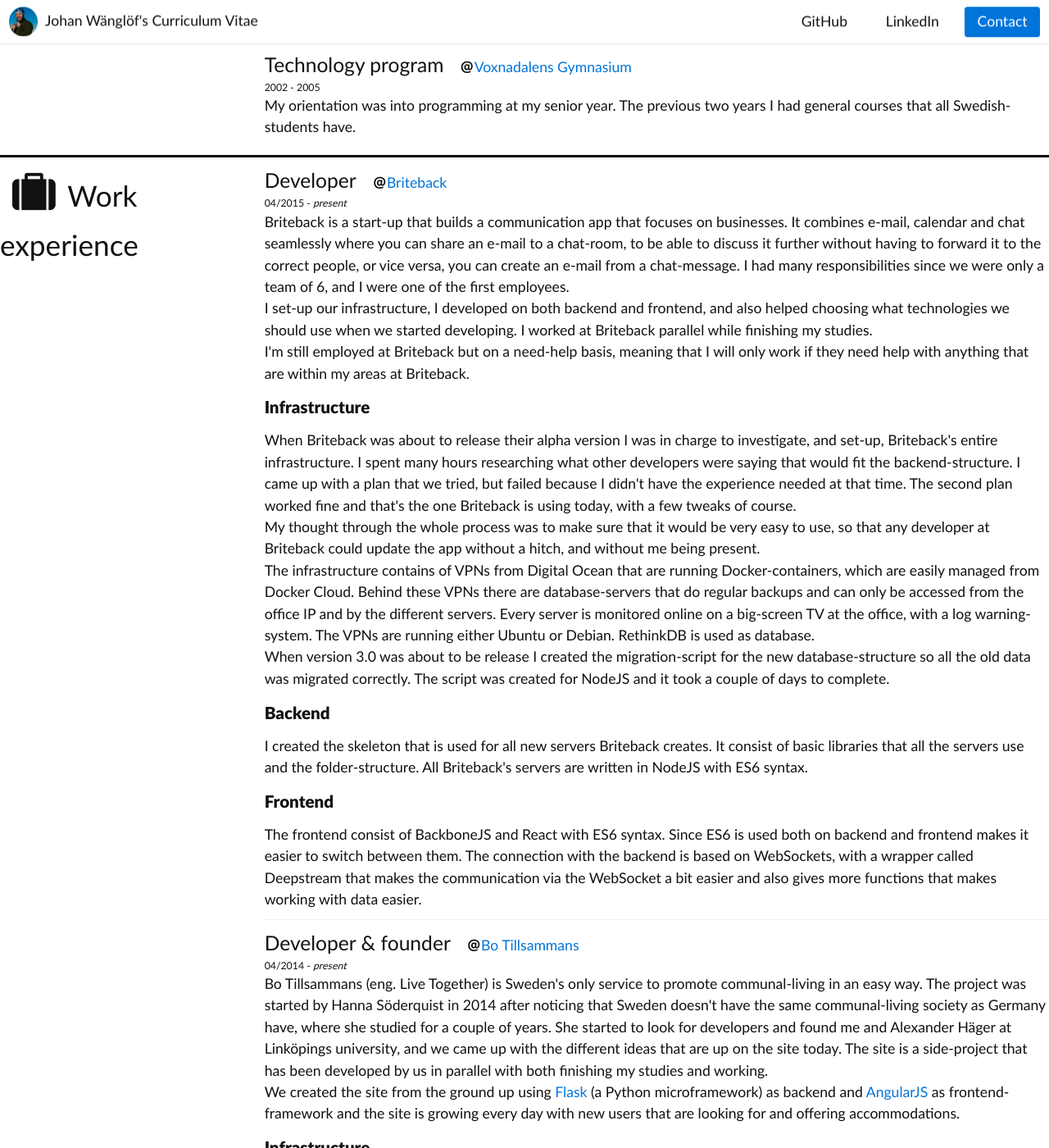
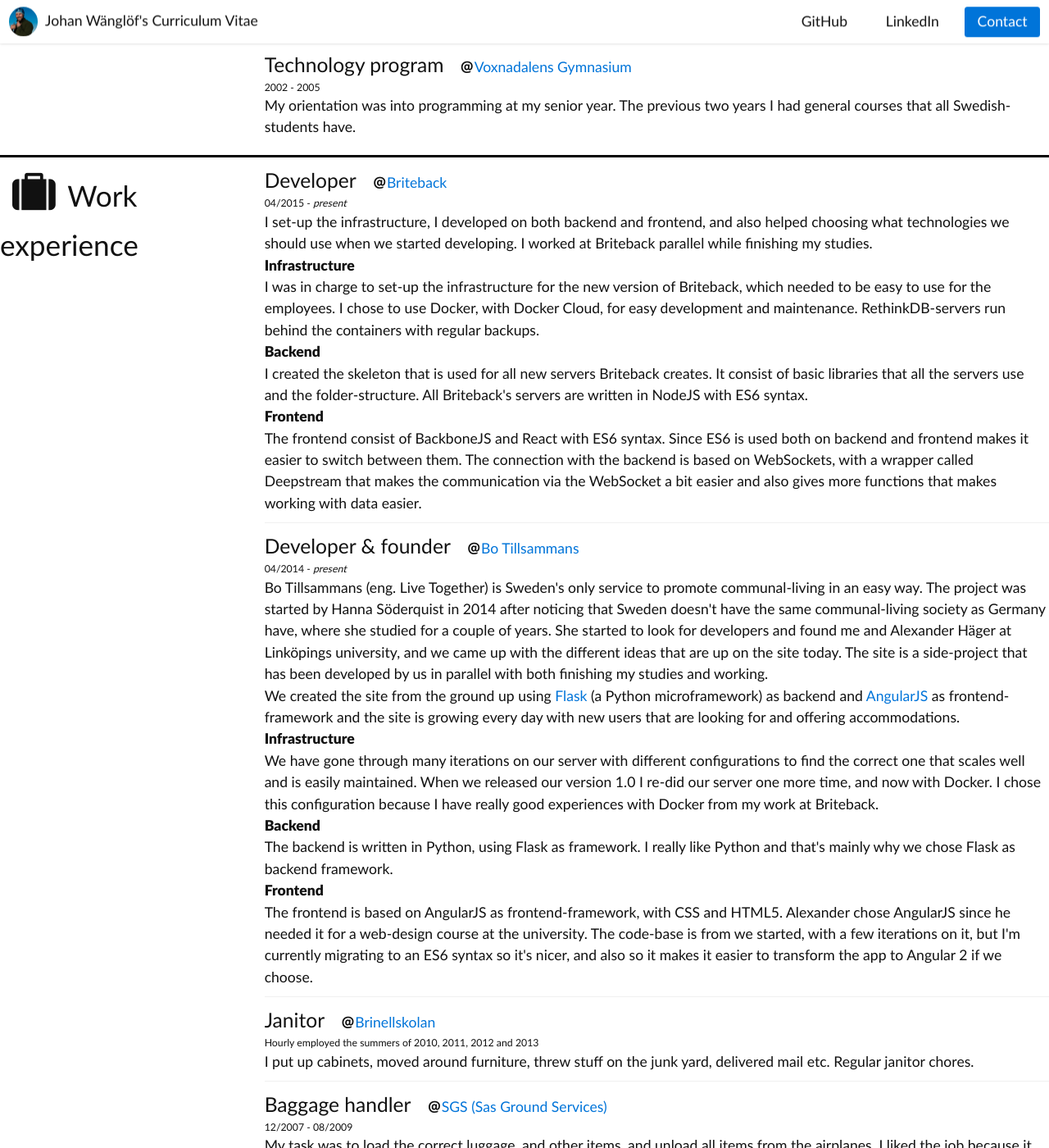
Before and after one commit to jwanglof/jwanglof.github.io, a Jekyll site: the page cv/index.html, which Jekyll copies as it is, in a window 1280 px wide and 1400 px high, scrolled down 599 px. Shown: the whole window at 82% size. Built offline with Jekyll 4.4.1, drawn with Linux system fonts in a browser that asks for light colours.

Commit message:
Removed text from Briteback

```diff
--- a/cv/index.html
+++ b/cv/index.html
@@ -34,17 +34,17 @@
         <h2>Print version</h2>
         Printed from <a href="http://jwanglof.se/cv/">http://jwanglof.se/cv/</a>
         <h2 class="contact-information">Contact information</h2>
-        <h3>Address</h3>
+        <h4>Address</h4>
         Johan Wänglöf
         <br />
         Björnkärrsgatan 13B.11
         <br />
         58436 Linköping
 
-        <h3>Phonenumber</h3>
+        <h4>Phonenumber</h4>
         <a href="tel:0046708101911">0046708601911</a>
 
-        <h3>E-mail</h3>
+        <h4>E-mail</h4>
         <a href="mailto:jwanglof@gmail.com">jwanglof@gmail.com</a>
     </div>
 
@@ -140,24 +140,14 @@
                         <span><i class="icon-at"></i><a href="https://briteback.com" target="_blank">Briteback</a></span>
                         <span>04/2015 - <i>present</i></span>
                     </div>
-                    Briteback is a start-up that builds a communication app that focuses on businesses. It combines e-mail, calendar and chat seamlessly where you can share an e-mail to a chat-room, to be able to discuss it further without having to forward it to the correct people, or vice versa, you can create an e-mail from a chat-message. I had many responsibilities since we were only a team of 6, and I were one of the first employees.
-                    <br />
-                    I set-up our infrastructure, I developed on both backend and frontend, and also helped choosing what technologies we should use when we started developing. I worked at Briteback parallel while finishing my studies.
-                    <br />
-                    I'm still employed at Briteback but on a need-help basis, meaning that I will only work if they need help with anything that are within my areas at Briteback.
-                    <h3>Infrastructure</h3>
-                    When Briteback was about to release their alpha version I was in charge to investigate, and set-up, Briteback's entire infrastructure. I spent many hours researching what other developers were saying that would fit the backend-structure. I came up with a plan that we tried, but failed because I didn't have the experience needed at that time. The second plan worked fine and that's the one Briteback is using today, with a few tweaks of course.
-                    <br />
-                    My thought through the whole process was to make sure that it would be very easy to use, so that any developer at Briteback could update the app without a hitch, and without me being present.
-                    <br />
-                    The infrastructure contains of VPNs from Digital Ocean that are running Docker-containers, which are easily managed from Docker Cloud. Behind these VPNs there are database-servers that do regular backups and can only be accessed from the office IP and by the different servers. Every server is monitored online on a big-screen TV at the office, with a log warning-system. The VPNs are running either Ubuntu or Debian. RethinkDB is used as database.
-                    <br />
-                    When version 3.0 was about to be release I created the migration-script for the new database-structure so all the old data was migrated correctly. The script was created for NodeJS and it took a couple of days to complete.
+                    I set-up the infrastructure, I developed on both backend and frontend, and also helped choosing what technologies we should use when we started developing. I worked at Briteback parallel while finishing my studies.
+                    <h4>Infrastructure</h4>
+                    I was in charge to set-up the infrastructure for the new version of Briteback, which needed to be easy to use for the employees. I chose to use Docker, with Docker Cloud, for easy development and maintenance. RethinkDB-servers run behind the containers with regular backups.
 
-                    <h3>Backend</h3>
+                    <h4>Backend</h4>
                     I created the skeleton that is used for all new servers Briteback creates. It consist of basic libraries that all the servers use and the folder-structure. All Briteback's servers are written in NodeJS with ES6 syntax.
 
-                    <h3>Frontend</h3>
+                    <h4>Frontend</h4>
                     The frontend consist of BackboneJS and React with ES6 syntax. Since ES6 is used both on backend and frontend makes it easier to switch between them. The connection with the backend is based on WebSockets, with a wrapper called Deepstream that makes the communication via the WebSocket a bit easier and also gives more functions that makes working with data easier.
                 </div>
 
@@ -171,13 +161,13 @@
                     Bo Tillsammans (eng. Live Together) is Sweden's only service to promote communal-living in an easy way. The project was started by Hanna Söderquist in 2014 after noticing that Sweden doesn't have the same communal-living society as Germany have, where she studied for a couple of years. She started to look for developers and found me and Alexander Häger at Linköpings university, and we came up with the different ideas that are up on the site today. The site is a side-project that has been developed by us in parallel with both finishing my studies and working.
                     <br />
                     We created the site from the ground up using <a href="http://flask.pocoo.org/" target="_blank">Flask</a> (a Python microframework) as backend and <a href="https://angularjs.org/" target="_blank">AngularJS</a> as frontend-framework and the site is growing every day with new users that are looking for and offering accommodations.
-                    <h3>Infrastructure</h3>
+                    <h4>Infrastructure</h4>
                     We have gone through many iterations on our server with different configurations to find the correct one that scales well and is easily maintained. When we released our version 1.0 I re-did our server one more time, and now with Docker. I chose this configuration because I have really good experiences with Docker from my work at Briteback.
 
-                    <h3>Backend</h3>
+                    <h4>Backend</h4>
                     The backend is written in Python, using Flask as framework. I really like Python and that's mainly why we chose Flask as backend framework.
 
-                    <h3>Frontend</h3>
+                    <h4>Frontend</h4>
                     The frontend is based on AngularJS as frontend-framework, with CSS and HTML5. Alexander chose AngularJS since he needed it for a web-design course at the university. The code-base is from we started, with a few iterations on it, but I'm currently migrating to an ES6 syntax so it's nicer, and also so it makes it easier to transform the app to Angular 2 if we choose.
                 </div>
 
@@ -197,7 +187,7 @@
                 <div class="work">
                     <div class="title">
                         <span>Baggage handler</span>
-                        <span><i class="icon-at"></i><a href="https://www.sas.se" target="_blank">SAS</a></span>
+                        <span><i class="icon-at"></i><a href="http://sasground.com/" target="_blank">SGS (Sas Ground Services)</a></span>
                         <span>12/2007 - 08/2009</span>
                     </div>
                     <div class="text">
@@ -297,17 +287,17 @@
                 <label for="contact_modal" class="close">&times;</label>
             </header>
             <section class="content">
-                <h3>Address</h3>
+                <h4>Address</h4>
                 Johan Wänglöf
                 <br />
                 Björnkärrsgatan 13B.11
                 <br />
                 58436 Linköping
 
-                <h3>Phonenumber</h3>
+                <h4>Phonenumber</h4>
                 <a href="tel:0046708101911">0046708601911</a>
 
-                <h3>E-mail</h3>
+                <h4>E-mail</h4>
                 <a href="mailto:jwanglof@gmail.com">jwanglof@gmail.com</a>
             </section>
         </article>
```
